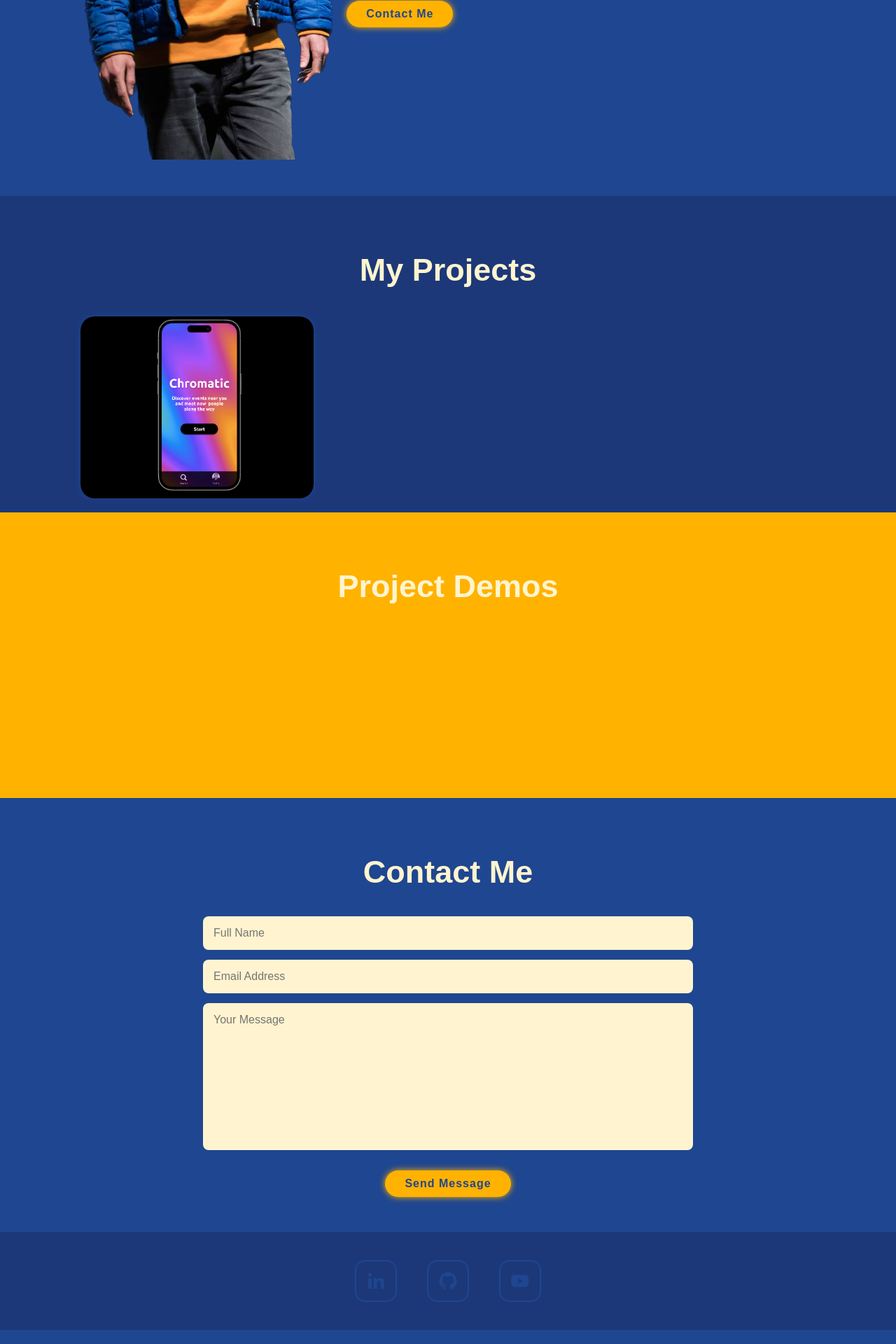
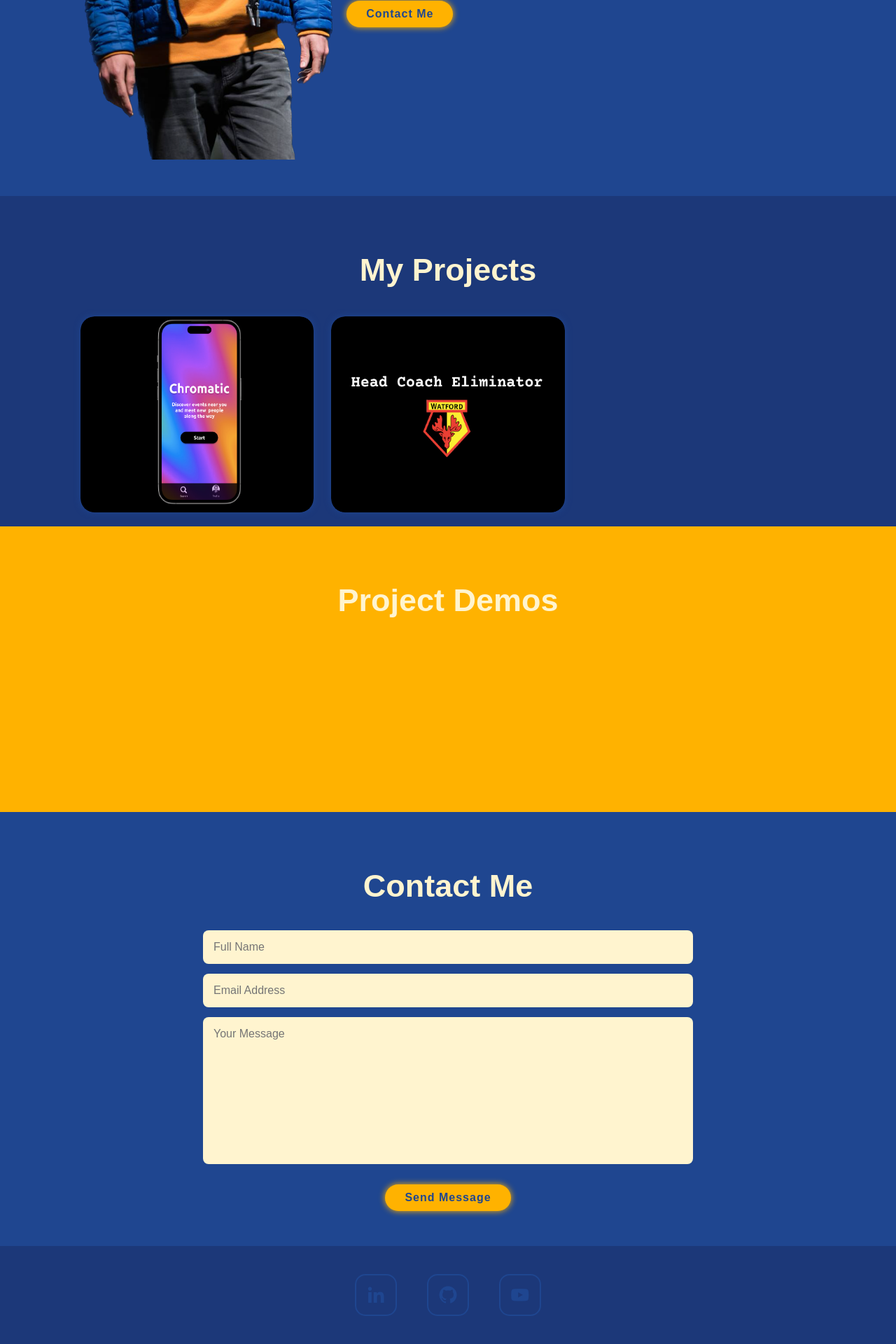
Before and after one commit to AlexDelasalle/alex-delasalle-portfolio, a PHP site: page / in a window 1280 px wide. Shown: the part 1152-3072 px from the top of the page at 70% size. Run offline with PHP 8.4, Linux system fonts and the light colour scheme; some web fonts are replaced; grey boxes are pictures that could not be loaded.

Commit message:
Added Head Coach game

```diff
--- a/css/style.css
+++ b/css/style.css
@@ -218,6 +218,7 @@ span {
 
 .portfolio-box img {
   border-radius: 2rem;
+  height: 28rem;
   width: 100%;
   transition: .5s ease;
 }
--- a/index.html
+++ b/index.html
@@ -100,6 +100,16 @@
             <a href="https://www.chromatic.fun/"><i class='bx bx-link-external'></i></a>
           </div>
         </div>
+
+        <div class="portfolio-box">
+          <img src="images/eliminator.png" alt="">
+          <div class="portfolio-layer">
+            <h4>Head Coach Eliminator</h4>
+            <p>A light hearted jab at Watford FC's hire and fire policy! In this Space Invader style game, eliminate the head coaches before they get too much power!.</p>
+            <a href="https://head-coach-eliminator.herokuapp.com"><i class='bx bx-link-external'></i></a>
+          </div>
+        </div>
+
         <!-- COPY THIS FOR FUTURE PROJECTS-->
 
         <!-- <div class="portfolio-box">
```
Also changed, not shown: images/eliminator.png (added).
